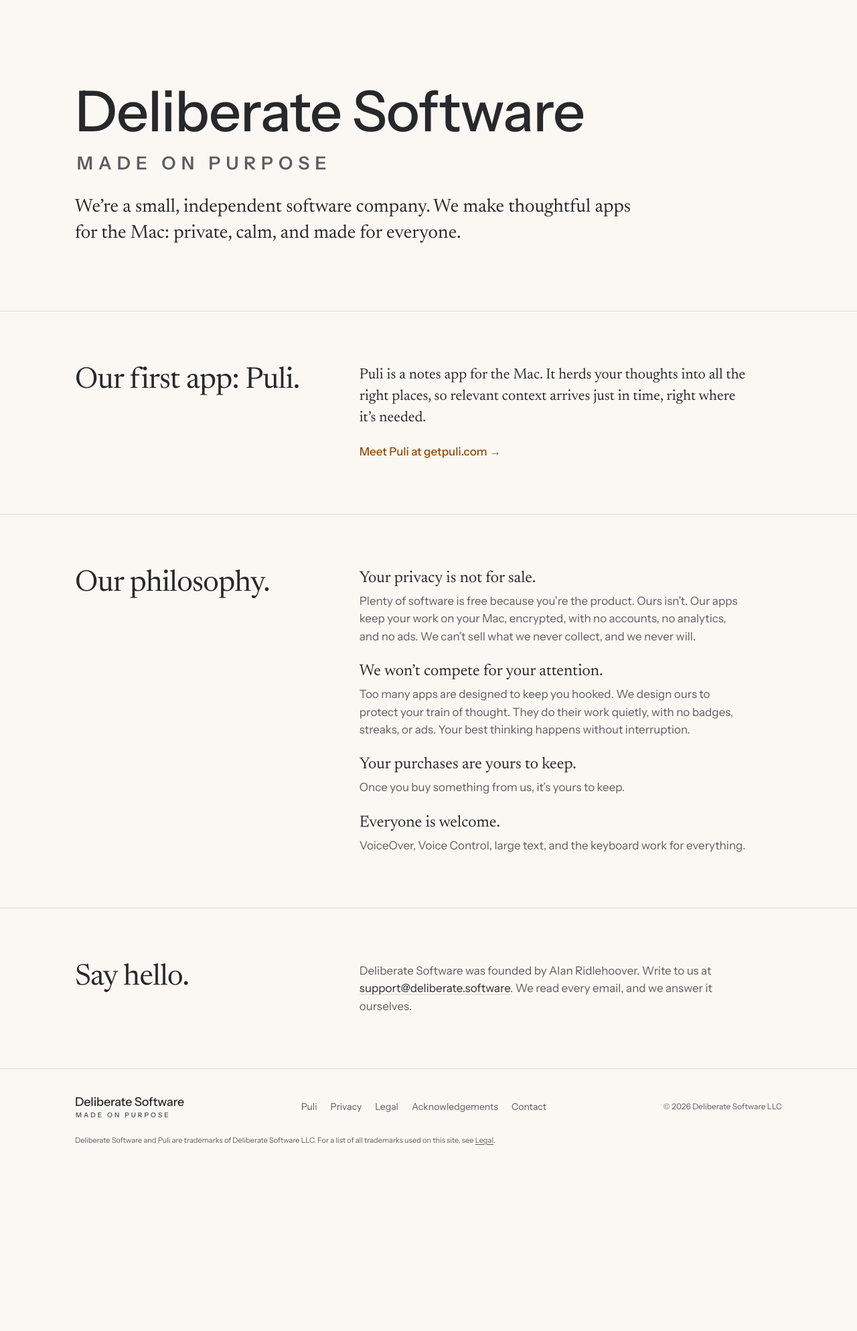
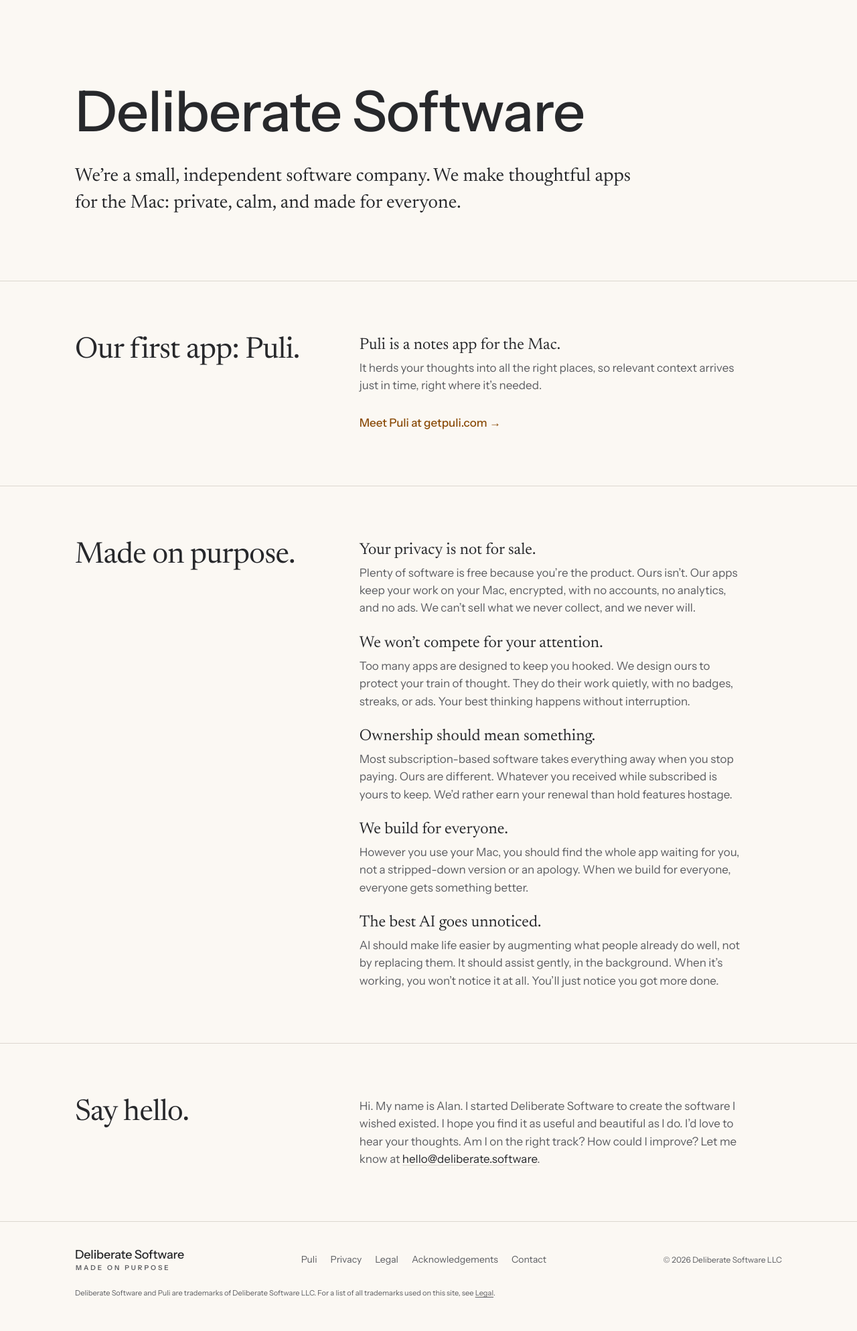
Before and after one commit to deliberate-software/deliberate-software.github.io, a Jekyll site: the page built from index.html, in a window 1280 px wide. Shown: the whole page at 67% size. Built offline with Jekyll 4.4.1, drawn with Linux system fonts in a browser that asks for light colours; before the commit the page ends 1759 px from its top, so only the background shows below that.

Commit message:
deliberate.software: Made on purpose rewritten as five beliefs (privacy, attention, ownership, everyone, AI); Puli's section as a subhead and blurb; Say hello in Alan's voice, at hello@deliberate.software; the home page's lockup without its tagline; Legal lists only Mac
Co-Authored-By: Claude Opus 5.5 <noreply@anthropic.com>

```diff
--- a/_config.yml
+++ b/_config.yml
@@ -2,7 +2,7 @@
 title: Deliberate Software
 tagline: Made on purpose
 legal_name: Deliberate Software LLC   # the LLC's exact registered name
-email: support@deliberate.software   # the footer's Contact link and the pages' "Write to us"
+email: hello@deliberate.software   # the footer's Contact link and the pages' "Write to us"
 description: >-
   Deliberate Software is an independent software company that makes thoughtful apps for the Mac, on purpose.
 url: "https://deliberate.software"
--- a/_includes/lockup.html
+++ b/_includes/lockup.html
@@ -1,8 +1,11 @@
 {%- comment -%}
   The company's name over its tagline, in Instrument Sans, as in getpuli.com's footer (Alan, Nov 21). No mark: the
-  D is retired. size: "small" (18px, the footer's) or "large" (the home page's head). link: true to lead home.
+  D is retired. size: "small" (18px, the footer's) or "large" (the home page's head). link: true to lead home. tagline=false leaves "Made on purpose" out, as at the head of the
+  home page, where the section of that name follows (Alan, Nov 21).
 {%- endcomment -%}
 {%- if include.link %}<a class="lockup lockup--{{ include.size }}" href="{{ '/' | relative_url }}">{% else %}<span class="lockup lockup--{{ include.size }}">{% endif -%}
   <span class="lockup__name">{{ site.title }}</span>
+  {%- unless include.tagline == false %}
   <span class="lockup__tagline">{{ site.tagline }}</span>
+  {%- endunless %}
 {%- if include.link %}</a>{% else %}</span>{% endif %}
--- a/assets/css/site.css
+++ b/assets/css/site.css
@@ -75,7 +75,6 @@ h1, h2, h3, p { margin: 0; }
 .lockup__tagline { font-size: 0.5556em; font-weight: 600; line-height: 1; letter-spacing: 0.3em; text-transform: uppercase; color: var(--muted); padding-left: 0.1em; }
 .lockup--small { font-size: 18px; }
 .lockup--large { font-size: clamp(40px, 8vw, 84px); }
-.lockup--large .lockup__tagline { font-size: 0.32em; }  /* smaller than the footer's proportion, so the tagline doesn't compete with the name (Alan, Nov 21) */
 
 /* Every page but the home page: the small lockup, home. */
 .site-header .container { padding-top: 28px; padding-bottom: 28px; }
@@ -100,7 +99,6 @@ h1, h2, h3, p { margin: 0; }
 .section__title { font-family: var(--serif); font-weight: 400; font-size: clamp(32px, 3.6vw, 44px); line-height: 1.1; letter-spacing: -0.015em; }
 .section__body { display: flex; flex-direction: column; gap: 20px; max-width: 34em; }
 .section__body p { color: var(--muted); }
-.section__body .lede { font-family: var(--serif); font-size: 22px; line-height: 1.45; color: var(--ink); }
 .section__link { font-weight: 500; color: var(--accent) !important; text-decoration: none !important; }
 .section__link span { display: inline-block; transition: transform 150ms ease; }
 .section__link:hover span { transform: translateX(3px); }
--- a/index.html
+++ b/index.html
@@ -3,15 +3,18 @@ layout: default
 ---
 {%- comment -%} A draft for Alan to line-edit (Nov 21): who we are, what we make, and what we promise. {%- endcomment -%}
 <section class="hero container">
-  <h1>{% include lockup.html size="large" %}</h1>
+  <h1>{% include lockup.html size="large" tagline=false %}</h1>
   <p class="hero__lead">We’re a small, independent software company. We make thoughtful apps for the Mac: private, calm, and made for everyone.</p>
 </section>
 
 <section class="section" aria-labelledby="puli-heading">
   <div class="container">
     <h2 class="section__title" id="puli-heading">Our first app: Puli.</h2>
-    <div class="section__body">
-      <p class="lede">Puli is a notes app for the Mac. It herds your thoughts into all the right places, so relevant context arrives just in time, right where it’s needed.</p>
+    <div class="section__body promises">
+      <div>
+        <h3>Puli is a notes app for the Mac.</h3>
+        <p>It herds your thoughts into all the right places, so relevant context arrives just in time, right where it’s needed.</p>
+      </div>
       <p><a class="section__link" href="https://getpuli.com">Meet Puli at getpuli.com <span aria-hidden="true">→</span></a></p>
     </div>
   </div>
@@ -19,7 +22,7 @@ layout: default
 
 <section class="section" aria-labelledby="promises-heading">
   <div class="container">
-    <h2 class="section__title" id="promises-heading">Our philosophy.</h2>
+    <h2 class="section__title" id="promises-heading">Made on purpose.</h2>
     <div class="section__body promises">
       <div>
         <h3>Your privacy is not for sale.</h3>
@@ -30,12 +33,16 @@ layout: default
         <p>Too many apps are designed to keep you hooked. We design ours to protect your train of thought. They do their work quietly, with no badges, streaks, or ads. Your best thinking happens without interruption.</p>
       </div>
       <div>
-        <h3>Your purchases are yours to keep.</h3>
-        <p>Once you buy something from us, it’s yours to keep.</p>
+        <h3>Ownership should mean something.</h3>
+        <p>Most subscription-based software takes everything away when you stop paying. Ours are different. Whatever you received while subscribed is yours to keep. We’d rather earn your renewal than hold features hostage.</p>
       </div>
       <div>
-        <h3>Everyone is welcome.</h3>
-        <p>VoiceOver, Voice Control, large text, and the keyboard work for everything.</p>
+        <h3>We build for everyone.</h3>
+        <p>However you use your Mac, you should find the whole app waiting for you, not a stripped-down version or an apology. When we build for everyone, everyone gets something better.</p>
+      </div>
+      <div>
+        <h3>The best AI goes unnoticed.</h3>
+        <p>AI should make life easier by augmenting what people already do well, not by replacing them. It should assist gently, in the background. When it’s working, you won’t notice it at all. You’ll just notice you got more done.</p>
       </div>
     </div>
   </div>
@@ -45,7 +52,7 @@ layout: default
   <div class="container">
     <h2 class="section__title" id="contact-heading">Say hello.</h2>
     <div class="section__body">
-      <p>Deliberate Software was founded by Alan Ridlehoover. Write to us at <a href="mailto:{{ site.email }}">{{ site.email }}</a>. We read every email, and we answer it ourselves.</p>
+      <p>Hi. My name is Alan. I started Deliberate Software to create the software I wished existed. I hope you find it as useful and beautiful as I do. I’d love to hear your thoughts. Am I on the right track? How could I improve? Let me know at <a href="mailto:{{ site.email }}">{{ site.email }}</a>.</p>
     </div>
   </div>
 </section>
--- a/legal.html
+++ b/legal.html
@@ -11,6 +11,6 @@ permalink: /legal/
   <div class="prose">
     <h2>Trademarks</h2>
     <p>Deliberate Software and Puli are trademarks of {{ site.legal_name }}.</p>
-    <p>Apple, Mac, and VoiceOver are trademarks of Apple Inc., registered in the U.S. and other countries and regions.</p>
+    <p>Mac is a trademark of Apple Inc., registered in the U.S. and other countries and regions.</p>
   </div>
 </section>
```
